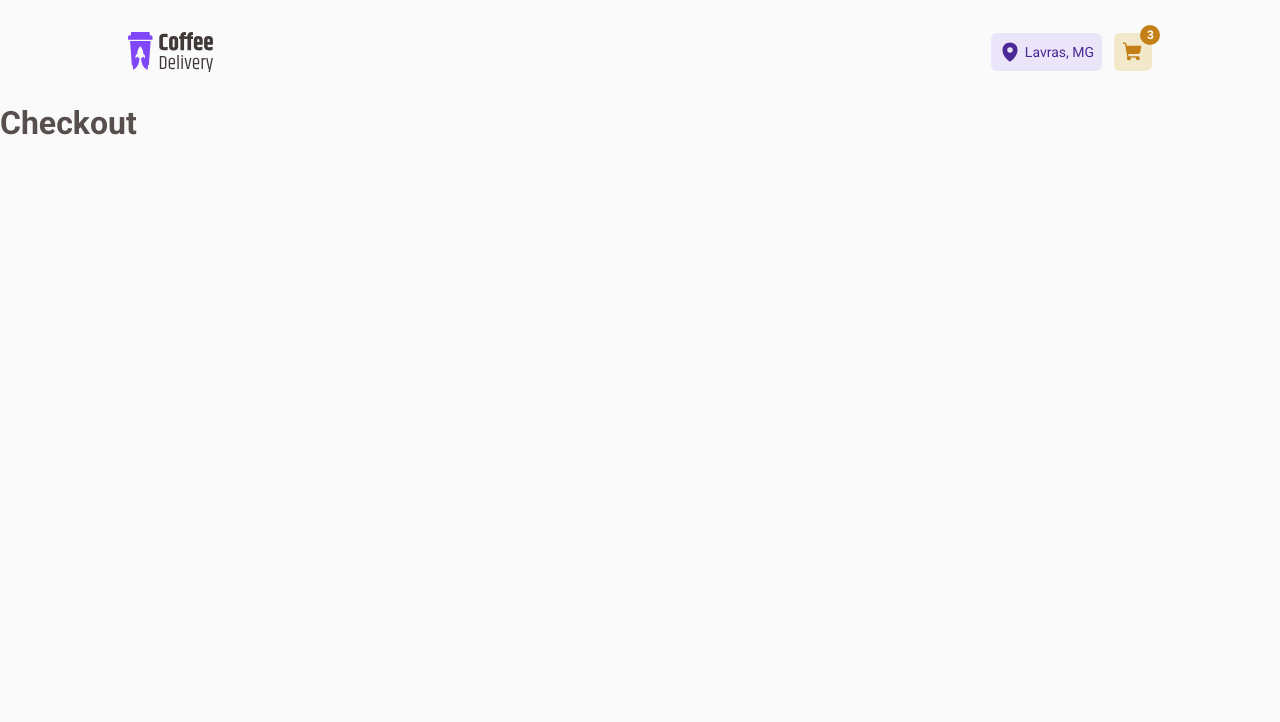
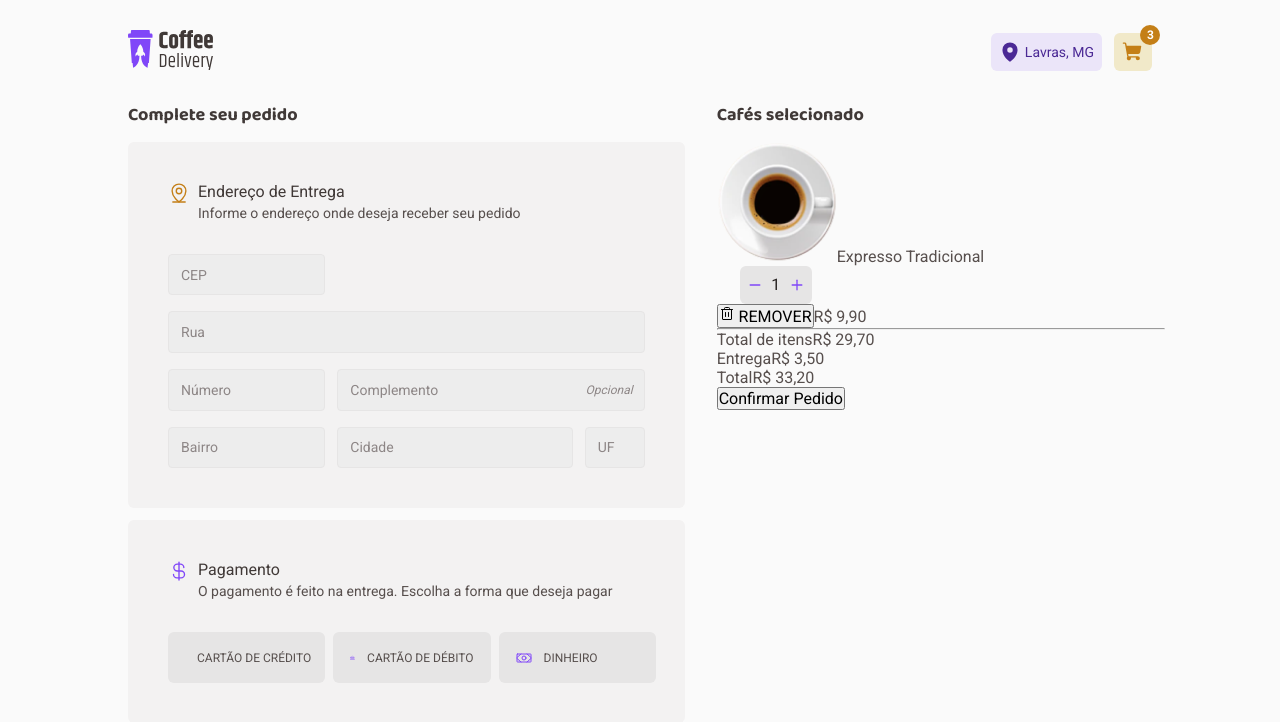
Before and after one commit to jfernandesdev/coffee-delivery, a React (Vite) app: page /checkout in a window 1280 px wide. Shown: the top 722 px of the page. Built offline with nearby package versions, Linux system fonts and the light colour scheme.

Commit message:
STYLE: address inputs and payment methods

```diff
--- a/src/components/CoffeeCard/index.tsx
+++ b/src/components/CoffeeCard/index.tsx
@@ -14,6 +14,7 @@ import {
 import { CountButton } from '../CountButton'
 
 import expresso from '../../assets/expresso.png'
+import { NavLink } from 'react-router-dom'
 
 export function CoffeeCard() {
   return (
@@ -39,9 +40,11 @@ export function CoffeeCard() {
         <ButtonsWrapper>
           <CountButton />
 
-          <CartButton type="button" title="Adicionar no carrinho">
-            <ShoppingCart weight="fill" size={22} />
-          </CartButton>
+          <NavLink to="checkout">
+            <CartButton type="button" title="Adicionar no carrinho">
+              <ShoppingCart weight="fill" size={22} />
+            </CartButton>
+          </NavLink>
         </ButtonsWrapper>
       </CardFooter>
     </Card>
--- a/src/components/CoffeeCard/styles.ts
+++ b/src/components/CoffeeCard/styles.ts
@@ -2,7 +2,7 @@ import styled from 'styled-components'
 
 export const Card = styled.div`
   height: 310px;
-  max-width: 256px;
+  min-width: 256px;
   background: ${(props) => props.theme['base-card']};
   border-radius: 6px 36px;
   display: flex;
@@ -10,6 +10,7 @@ export const Card = styled.div`
   align-items: center;
   justify-content: space-between;
   padding: 0 24px 20px;
+  margin: auto;
 `
 
 export const CardHeader = styled.div`
--- a/src/components/Header/index.tsx
+++ b/src/components/Header/index.tsx
@@ -3,21 +3,26 @@ import { ContainerNav, LocationTag, CartButton } from './styles'
 import { MapPin, ShoppingCart } from 'phosphor-react'
 
 import logoCoffeeDelivery from '../../assets/logo-coffee-delivery.svg'
+import { NavLink } from 'react-router-dom'
 
 export function Header() {
   return (
     <ContainerNav>
-      <img src={logoCoffeeDelivery} alt="Coffee Delivery" />
+      <NavLink to="/">
+        <img src={logoCoffeeDelivery} alt="Coffee Delivery" />
+      </NavLink>
 
       <div>
         <LocationTag>
           <MapPin weight="fill" size={22} /> Lavras, MG
         </LocationTag>
 
-        <CartButton type="button">
-          <ShoppingCart weight="fill" size={22} />
-          <span>3</span>
-        </CartButton>
+        <NavLink to="checkout">
+          <CartButton type="button">
+            <ShoppingCart weight="fill" size={22} />
+            <span>3</span>
+          </CartButton>
+        </NavLink>
       </div>
     </ContainerNav>
   )
--- a/src/pages/Checkout/index.tsx
+++ b/src/pages/Checkout/index.tsx
@@ -1,9 +1,157 @@
-import { ContainerHome } from './styles'
+import {
+  Bank,
+  CreditCard,
+  CurrencyDollar,
+  MapPinLine,
+  Money,
+  Trash,
+} from 'phosphor-react'
+
+import expresso from '../../assets/expresso.png'
+import { CountButton } from '../../components/CountButton'
+
+import {
+  FormContainer,
+  SectionTitle,
+  Wrapper,
+  WrapperHeader,
+  WrapperBody,
+  Input,
+  Optional,
+  PaymentMethods,
+  InputRadio,
+} from './styles'
 
 export function Checkout() {
   return (
-    <ContainerHome>
-      <h1>Checkout</h1>
-    </ContainerHome>
+    <FormContainer>
+      <div>
+        <SectionTitle>Complete seu pedido</SectionTitle>
+        <div>
+          <Wrapper>
+            <WrapperHeader colorIcon="yellow">
+              <MapPinLine size={22} />
+              <div>
+                <p>Endereço de Entrega</p>
+                <span>Informe o endereço onde deseja receber seu pedido</span>
+              </div>
+            </WrapperHeader>
+
+            <WrapperBody>
+              <div className="grid-33-e-1f">
+                <Input type="text" placeholder="CEP" />
+              </div>
+
+              <Input type="text" placeholder="Rua" />
+
+              <div className="grid-33-e-1f">
+                <Input type="text" placeholder="Número" />
+
+                <Optional>
+                  <Input
+                    type="text"
+                    id="complemento"
+                    placeholder="Complemento"
+                  />
+                  <label htmlFor="complemento">Opcional</label>
+                </Optional>
+              </div>
+
+              <div className="grid-33-1fr-60px">
+                <Input type="text" placeholder="Bairro" />
+                <Input type="text" placeholder="Cidade" />
+                <Input type="text" placeholder="UF" />
+              </div>
+            </WrapperBody>
+          </Wrapper>
+
+          <Wrapper>
+            <WrapperHeader colorIcon="purple">
+              <CurrencyDollar size={22} />
+              <div>
+                <p>Pagamento</p>
+                <span>
+                  O pagamento é feito na entrega. Escolha a forma que deseja
+                  pagar
+                </span>
+              </div>
+            </WrapperHeader>
+
+            <PaymentMethods>
+              <InputRadio>
+                <input
+                  type="radio"
+                  id="cartao-credito"
+                  value="Cartão de Crédito"
+                  name="paymentMethods"
+                />
+                <label htmlFor="cartao-credito">
+                  <CreditCard size={16} />
+                  Cartão de Crédito
+                </label>
+              </InputRadio>
+
+              <InputRadio>
+                <input
+                  type="radio"
+                  id="cartao-debito"
+                  value="Cartão de Débito"
+                  name="paymentMethods"
+                />
+                <label htmlFor="cartao-debito">
+                  <Bank size={16} /> Cartão de Débito
+                </label>
+              </InputRadio>
+
+              <InputRadio>
+                <input
+                  type="radio"
+                  id="dinheiro"
+                  value="Dinheiro"
+                  name="paymentMethods"
+                />
+                <label htmlFor="dinheiro">
+                  <Money size={16} /> Dinheiro
+                </label>
+              </InputRadio>
+            </PaymentMethods>
+          </Wrapper>
+        </div>
+      </div>
+
+      <div>
+        <SectionTitle>Cafés selecionado</SectionTitle>
+        <div>
+          <img src={expresso} alt="" />
+          <span>Expresso Tradicional</span>
+          <CountButton />
+          <button>
+            <Trash /> REMOVER
+          </button>
+          <span>R$ 9,90</span>
+
+          <hr />
+
+          <div>
+            <div>
+              <span>Total de itens</span>
+              <span>R$ 29,70</span>
+            </div>
+
+            <div>
+              <span>Entrega</span>
+              <span>R$ 3,50</span>
+            </div>
+
+            <div>
+              <span>Total</span>
+              <span>R$ 33,20</span>
+            </div>
+          </div>
+
+          <button>Confirmar Pedido</button>
+        </div>
+      </div>
+    </FormContainer>
   )
 }
--- a/src/pages/Checkout/styles.ts
+++ b/src/pages/Checkout/styles.ts
@@ -1,3 +1,167 @@
 import styled from 'styled-components'
 
-export const ContainerHome = styled.div``
+export const FormContainer = styled.form`
+  padding: 0 10%;
+  display: grid;
+  grid-template-columns: 1fr 448px;
+  gap: 2rem;
+`
+
+export const SectionTitle = styled.h3`
+  font-family: 'Baloo 2';
+  font-weight: 700;
+  font-size: 1.125rem;
+  line-height: 1.43rem;
+  color: ${(props) => props.theme['base-subtitle']};
+  margin-bottom: 15px;
+`
+
+export const Wrapper = styled.div`
+  padding: 2.5rem;
+  border-radius: 6px;
+  background: ${(props) => props.theme['base-card']};
+  margin-bottom: 0.75rem;
+`
+
+const ICON_COLORS = {
+  yellow: 'yellow-dark',
+  purple: 'purple',
+} as const
+
+interface WrapperHeaderProps {
+  colorIcon: keyof typeof ICON_COLORS
+}
+
+export const WrapperHeader = styled.div<WrapperHeaderProps>`
+  display: flex;
+  gap: 0.5rem;
+  margin-bottom: 2rem;
+
+  svg {
+    color: ${(props) => props.theme[ICON_COLORS[props.colorIcon]]};
+  }
+
+  p {
+    color: ${(props) => props.theme['base-subtitle']};
+    line-height: 1.31rem;
+  }
+
+  span {
+    font-size: 0.875rem;
+  }
+`
+
+export const WrapperBody = styled.div`
+  display: flex;
+  flex-direction: column;
+  gap: 1rem;
+
+  .grid-33-e-1f {
+    display: grid;
+    grid-template-columns: 33% 1fr;
+    gap: 0.75rem;
+  }
+
+  .grid-33-1fr-60px {
+    display: grid;
+    grid-template-columns: 33% 1fr 60px;
+    gap: 0.75rem;
+  }
+`
+
+export const Input = styled.input`
+  width: 100%;
+  height: 2.6rem;
+  padding: 0.75rem;
+
+  background: ${(props) => props.theme['base-input']};
+  border: 1px solid ${(props) => props.theme['base-button']};
+  color: ${(props) => props.theme['base-text']};
+  border-radius: 4px;
+
+  font-size: 0.875rem;
+
+  &::placeholder {
+    color: ${(props) => props.theme['base-label']};
+  }
+`
+
+export const Optional = styled.div`
+  position: relative;
+  display: flex;
+  align-items: center;
+
+  input {
+    padding-right: 4rem;
+  }
+
+  label {
+    position: absolute;
+    right: 0.75rem;
+    color: ${(props) => props.theme['base-label']};
+    font-style: italic;
+    font-size: 0.75rem;
+  }
+`
+
+export const PaymentMethods = styled.div`
+  display: grid;
+  grid-template-columns: repeat(3, 33%);
+  gap: 0.5rem;
+
+  > button {
+    display: flex;
+    align-items: center;
+    height: 3.2rem;
+    padding: 1rem;
+    gap: 0.75rem;
+    background: ${(props) => props.theme['base-button']};
+    color: ${(props) => props.theme['base-text']};
+    font-size: 0.75rem;
+    border-radius: 6px;
+    border: 0;
+    white-space: nowrap;
+    text-transform: uppercase;
+
+    > svg {
+      color: ${(props) => props.theme.purple};
+    }
+  }
+`
+
+export const InputRadio = styled.div`
+  input {
+    display: none;
+  }
+
+  label {
+    display: flex;
+    align-items: center;
+    height: 3.2rem;
+    padding: 1rem;
+    gap: 0.75rem;
+    background: ${(props) => props.theme['base-button']};
+    color: ${(props) => props.theme['base-text']};
+    font-size: 0.75rem;
+    border-radius: 6px;
+    border: 1px solid transparent;
+    white-space: nowrap;
+    text-transform: uppercase;
+    transition: background 0.2s color 0.2s;
+    cursor: pointer;
+
+    > svg {
+      color: ${(props) => props.theme.purple};
+    }
+
+    &:hover {
+      background: ${(props) => props.theme['base-hover']};
+      color: ${(props) => props.theme['base-subtitle']};
+    }
+  }
+
+  input[type='radio']:checked + label {
+    background: ${(props) => props.theme['purple-light']};
+    border-color: ${(props) => props.theme.purple};
+  }
+`
--- a/src/pages/Home/styles.ts
+++ b/src/pages/Home/styles.ts
@@ -94,6 +94,6 @@ export const Subtitle = styled.h2`
 export const ListProducts = styled.div`
   display: grid;
   grid-template-columns: repeat(4, 1fr);
-  gap: 2.5rem 1.5rem;
+  gap: 2.5rem 2rem;
   margin-bottom: 6.5rem;
 `
--- a/src/styles/global.ts
+++ b/src/styles/global.ts
@@ -28,7 +28,7 @@ export const GlobalStyle = createGlobalStyle`
 
   :focus {
     outline: 0;
-    box-shadow: 0 0 0 2px ${(props) => props.theme['yellow-dark']}
+    box-shadow: 0 0 0 1px ${(props) => props.theme['yellow-dark']}
   }
 
   body, input, textarea, button {
```
